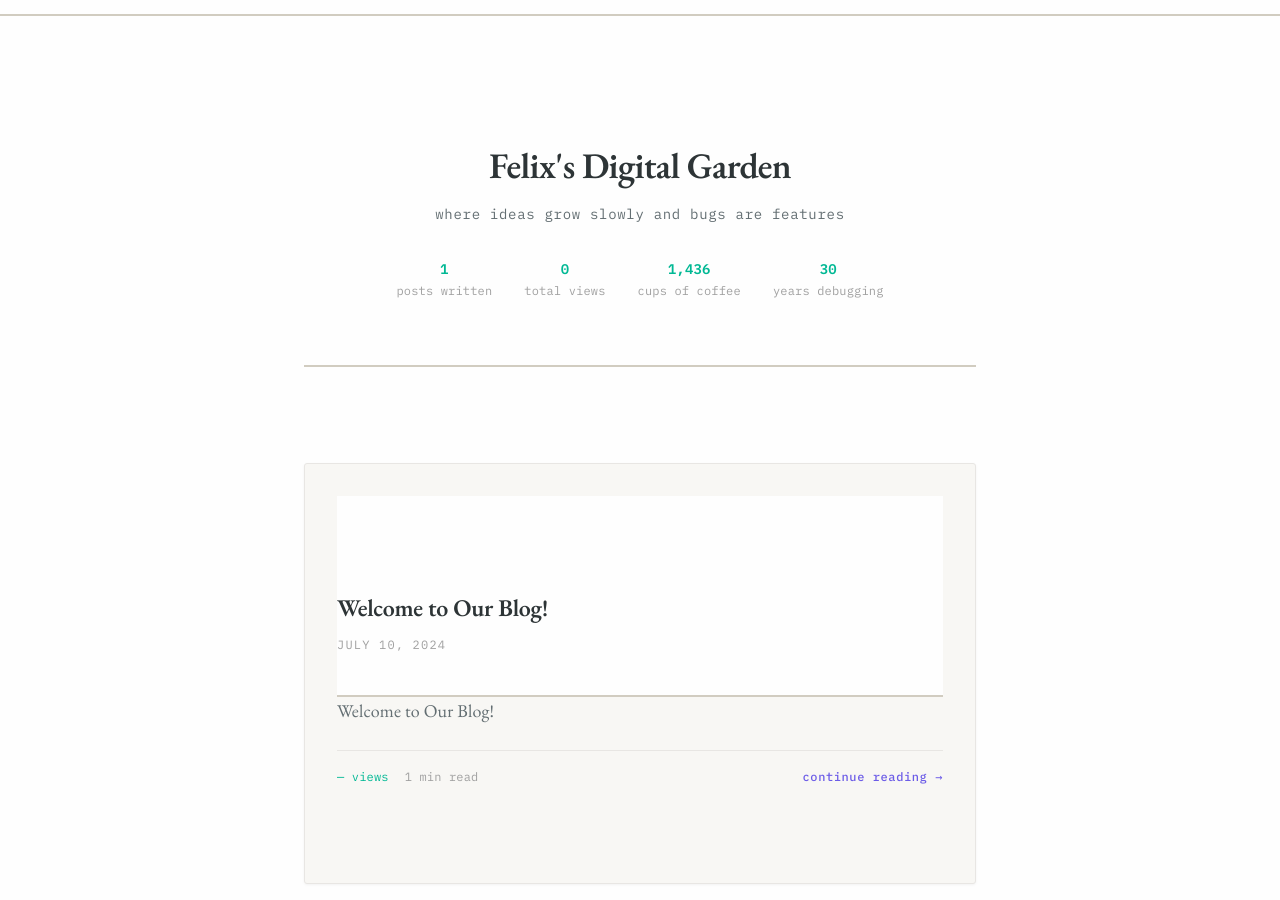
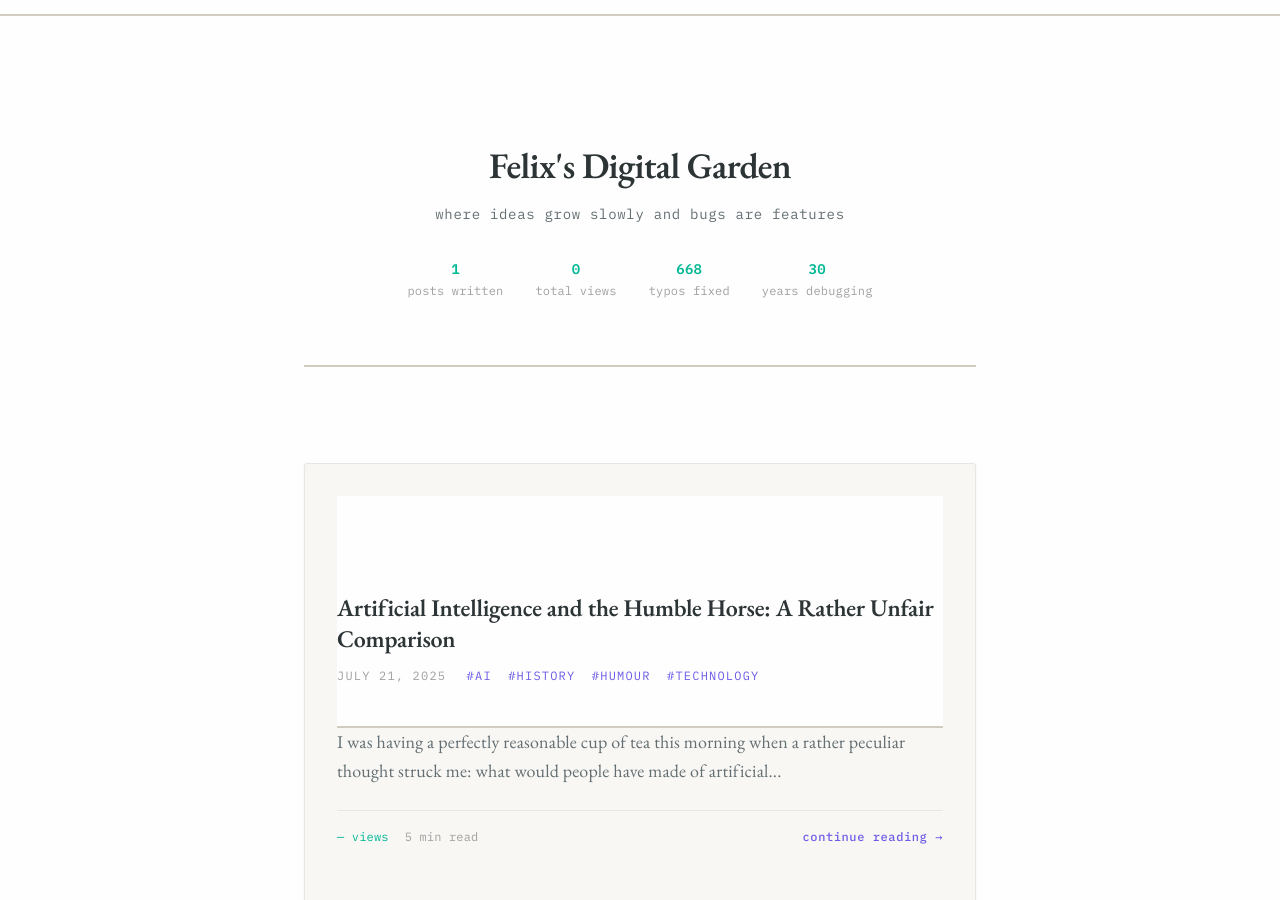
Before and after one commit to felixtp/felixtp.github.io, a Jekyll site: the page built from index.md, in a window 1280 px wide and 900 px high, scrolled down 198 px. Built offline with Jekyll 4.4.1, drawn with Linux system fonts in a browser that asks for light colours; our own code applies the rules of GitHub Pages for plain Markdown files; part of the change alters nothing that is shown.

Commit message:
Replace coffee counter with typos & add witty AI post about horses

```diff
--- a/_posts/2024-07-10-welcome-to-the-blog.md
+++ /dev/null
@@ -1,42 +0,0 @@
----
-layout: post
-title: "Welcome to Our Blog!"
-date: 2024-07-10 10:00:00 -0000
-author: GitHub Pages Team
-categories: [announcements, getting-started]
----
-
-# Welcome to Our Blog!
-
-We're excited to launch our new blog section! This demonstrates how Jekyll automatically handles blog posts when you place them in the `_posts` directory.
-
-## How Blog Posts Work
-
-Blog posts in Jekyll follow a specific naming convention: `YYYY-MM-DD-title.md`. This post, for example, is named `2024-07-10-welcome-to-the-blog.md`.
-
-### Features Include:
-
-- **Automatic Listing**: Posts appear automatically on the blog index page
-- **Date Sorting**: Posts are sorted by date (newest first)
-- **Metadata Support**: Author, categories, and other metadata
-- **Excerpts**: Automatic excerpt generation for the blog listing
-
-## Getting Started
-
-To create a new blog post:
-
-1. Create a new file in the `_posts` directory
-2. Name it with the format: `YYYY-MM-DD-your-title.md`
-3. Add front matter with title, date, and other metadata
-4. Write your content in Markdown
-
-The post will automatically appear in the blog index and be included in your site's navigation!
-
-## What's Next?
-
-Stay tuned for more posts about:
-- Advanced Jekyll features
-- Customization tips
-- GitHub Pages best practices
-
-Happy blogging!
--- /dev/null
+++ b/_posts/2025-07-21-artificial-intelligence-and-the-humble-horse.md
@@ -0,0 +1,67 @@
+---
+title: "Artificial Intelligence and the Humble Horse: A Rather Unfair Comparison"
+date: 2025-07-21 14:30:00 +0000
+tags: [ai, history, humour, technology]
+description: "In which we ponder what folks might have said about artificial intelligence before the combustion engine made horses redundant, and other delightfully absurd historical musings."
+---
+
+I was having a perfectly reasonable cup of tea this morning when a rather peculiar thought struck me: what would people have made of artificial intelligence before we'd even sorted out the combustion engine?
+
+Picture, if you will, the year 1885. Karl Benz has just cobbled together his Patent-Motorwagen, Queen Victoria is having a thoroughly Victorian time of it, and someone comes along claiming they've built a thinking machine.
+
+"Preposterous!" they'd cry, adjusting their top hats indignantly. "Machines can't think! Next you'll be telling us carriages can run without horses!"
+
+## The Audacity of Artificial Thinking
+
+The thing is, we've become frightfully accustomed to the idea that intelligence requires a brain, preferably one housed in something that needs feeding and has opinions about the weather. Before we'd even conceived of horseless carriages, the notion of brainless intelligence would have seemed about as likely as a fish riding a bicycle—which, incidentally, would have been another impossible thing until someone invented the bicycle.
+
+Consider the poor Victorian gentleman, struggling to comprehend a world where:
+- Carriages might propel themselves (how vulgar!)
+- Messages could travel without a horse and rider (what sorcery!)
+- Machines could perform calculations faster than his accountant (unemployment crisis!)
+
+Now imagine explaining to this chap that one day, machines wouldn't just calculate—they'd write poetry, paint pictures, and probably have stronger opinions about the Oxford comma than most of his contemporaries.
+
+## The Great Mechanical Horse Replacement Scandal
+
+When the combustion engine did finally turn up fashionably late to the party, it caused quite the stir. Horses, who had enjoyed a monopoly on transportation for several millennia, suddenly found themselves rather surplus to requirements. The poor dears went from being essential infrastructure to nostalgic decoration faster than you could say "Model T Ford."
+
+But here's the delicious irony: we spent decades teaching machines to replace horse power, and now we're teaching them to replace brain power. It's rather like upgrading from a horse-drawn carriage to a rocket ship, only to discover the rocket ship can also write your correspondence and probably has better handwriting than you do.
+
+## What the Victorians Would Make of ChatGPT
+
+I suspect a Victorian encountering modern AI would go through the traditional five stages of technological grief:
+
+1. **Denial**: "This is clearly some elaborate parlour trick involving a very small person hiding in the machine."
+
+2. **Anger**: "It's unnatural! God intended thinking to be done by people, preferably people with proper breeding and a decent education!"
+
+3. **Bargaining**: "Perhaps we could use it just for the really tedious calculations? Surely it can't compose a proper sonnet?"
+
+4. **Depression**: "If machines can think, what's the point of human intelligence? We'll all be obsolete by Tuesday!"
+
+5. **Acceptance**: "I say, this mechanical brain has written rather a good limerick about my horse."
+
+## The Uncomfortable Truth About Progress
+
+The uncomfortable truth—uncomfortable for horses, anyway—is that we've always been rather ruthless about replacing things that served us well. We traded horses for engines, candles for electric lights, and carrier pigeons for telegrams. Each time, we thought we'd reached the pinnacle of human achievement, only to discover we'd barely scratched the surface.
+
+Now we're trading human intelligence for artificial intelligence, which feels rather more personal than replacing a horse. After all, most of us were quite attached to our intelligence, limited though it may have been.
+
+## A Modest Proposal for Our AI Future
+
+Perhaps we should take a leaf from the horses' book. They didn't fight the combustion engine—they simply reinvented themselves as recreational companions and occasional racing entertainment. Humans might do well to consider a similar career pivot.
+
+Instead of competing with AI at thinking (a battle we're destined to lose with the same dignity as horses competing with motorcars), perhaps we should focus on the things machines find puzzling: procrastination, getting unreasonably emotional about sports teams, and the peculiar human ability to make tea exactly wrong despite having made it correctly thousands of times before.
+
+## In Conclusion
+
+Artificial intelligence isn't the first technology to make its predecessors redundant, nor will it be the last. The Victorians couldn't have imagined a world without horses, just as we struggle to imagine a world where machines do most of our thinking.
+
+But if history has taught us anything, it's that humans are remarkably adaptable creatures. We survived the agricultural revolution, the industrial revolution, and somehow made it through the invention of social media. I suspect we'll muddle through the AI revolution with our characteristic combination of panic, ingenuity, and cups of tea.
+
+After all, if there's one thing machines still can't do properly, it's make a decent cup of tea. And until they sort that out, we humans still have a fighting chance.
+
+---
+
+*Written by a human (for now), with only moderate assistance from a spell-checker, and absolutely no horses were harmed in the making of this post.*
--- a/index.md
+++ b/index.md
@@ -17,8 +17,8 @@ description: Thoughts, code, and everything in between
             <div>total views</div>
         </div>
         <div class="stat-item">
-            <div class="stat-number mono" id="coffeeCount">∞</div>
-            <div>cups of coffee</div>
+            <div class="stat-number mono" id="typoCount">∞</div>
+            <div>typos fixed</div>
         </div>
         <div class="stat-item">
             <div class="stat-number mono">{{ 'now' | date: '%Y' | minus: 1995 }}</div>
@@ -146,19 +146,19 @@ document.addEventListener('DOMContentLoaded', function() {
         el.textContent = views > 0 ? `${views} views` : '— views';
     });
 
-    // Coffee counter animation (because why not?)
-    const coffeeEl = document.getElementById('coffeeCount');
-    if (coffeeEl) {
-        let count = Math.floor(Math.random() * 1000) + 500;
-        coffeeEl.textContent = count.toLocaleString();
+    // Typo counter animation (because we all make them!)
+    const typoEl = document.getElementById('typoCount');
+    if (typoEl) {
+        let count = Math.floor(Math.random() * 500) + 200;
+        typoEl.textContent = count.toLocaleString();
 
         // Increment occasionally for humor
         setInterval(() => {
-            if (Math.random() < 0.1) { // 10% chance every interval
+            if (Math.random() < 0.08) { // 8% chance every interval
                 count++;
-                coffeeEl.textContent = count.toLocaleString();
+                typoEl.textContent = count.toLocaleString();
             }
-        }, 30000); // Every 30 seconds
+        }, 45000); // Every 45 seconds
     }
 });
 </script>
```
